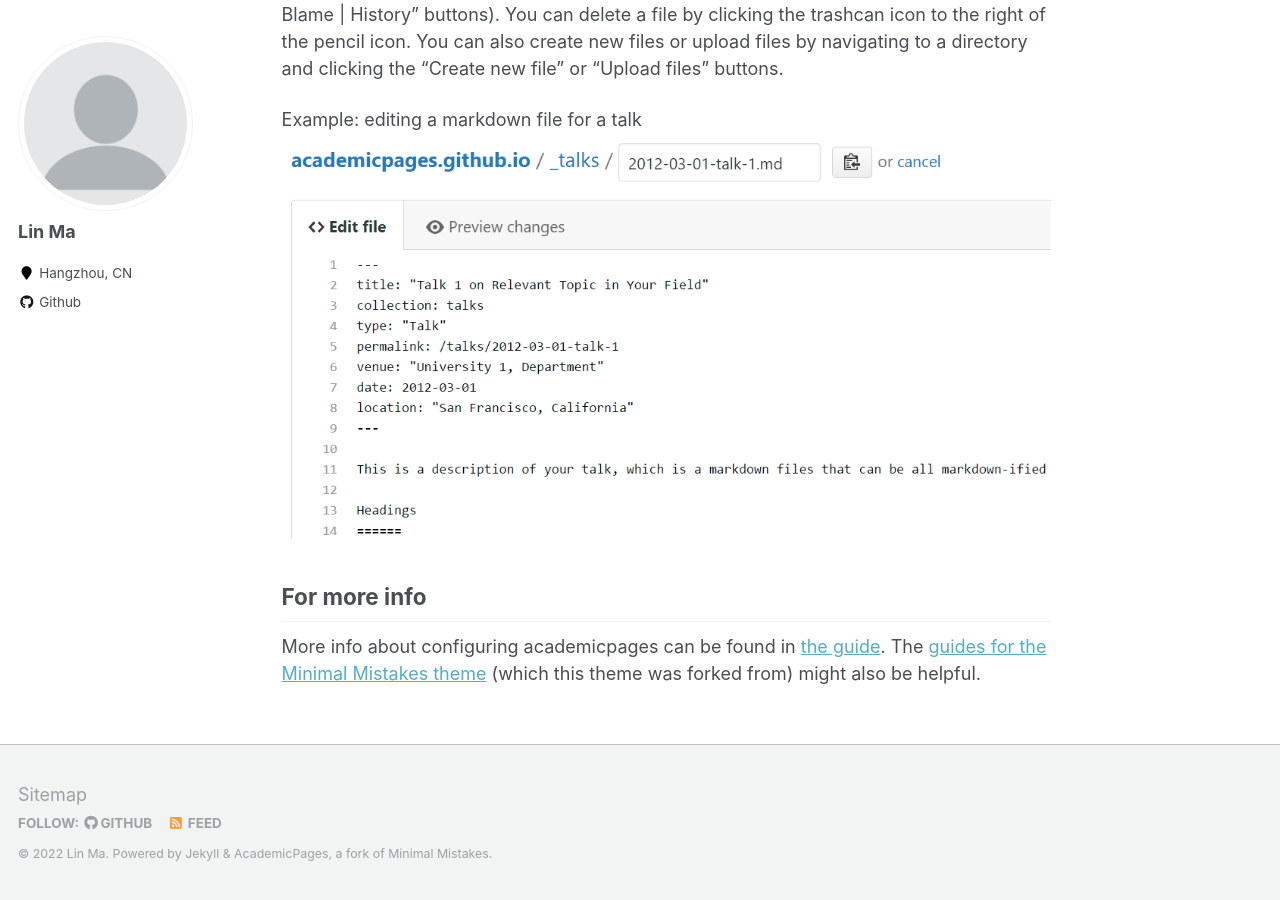
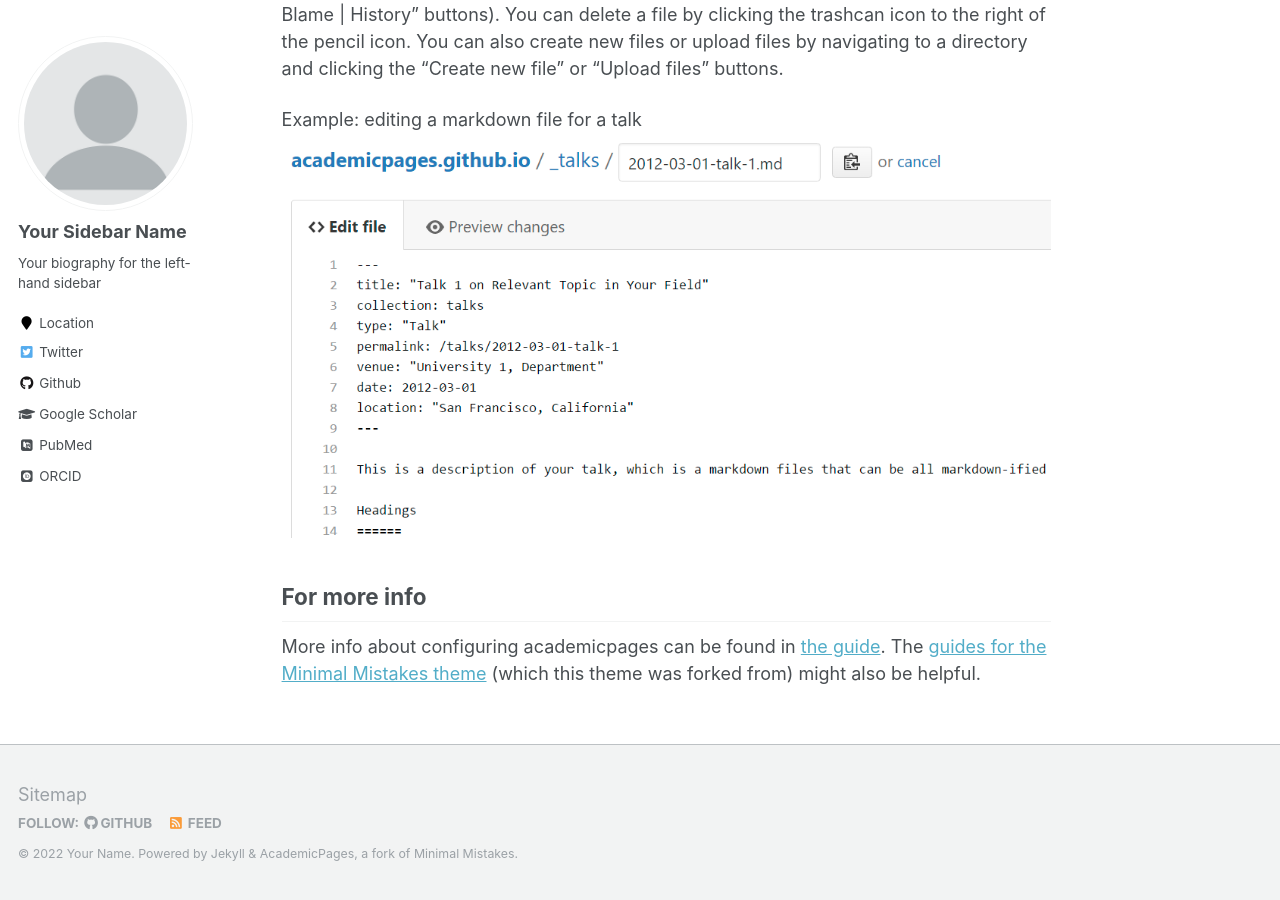
Before and after one commit to marlinilram/marlinilram.github.com.old, a Jekyll site: the page built from _pages/about.md, in a window 1280 px wide and 900 px high, scrolled down 2463 px. Built offline with Jekyll 4.4.1, drawn with Linux system fonts in a browser that asks for light colours; some web fonts are replaced; some of the changed text lies outside the part shown.

```diff
--- a/_config.yml
+++ b/_config.yml
@@ -7,13 +7,13 @@
 
 # Site Settings
 locale                   : "en-US"
-title                    : "Lin's site"
+title                    : "Your Name / Site Title"
 title_separator          : "-"
-name                     : &name "Lin Ma"
-description              : &description "graphics engineer"
-url                      : https://marlinilram.github.io # the base hostname & protocol for your site e.g. "https://mmistakes.github.io"
+name                     : &name "Your Name"
+description              : &description "personal description"
+url                      : https://academicpages.github.io # the base hostname & protocol for your site e.g. "https://mmistakes.github.io"
 baseurl                  : "" # the subpath of your site, e.g. "/blog"
-repository               : "marlinilram.github.io"
+repository               : "academicpages/academicpages.github.io"
 teaser                   :  # filename of teaser fallback teaser image placed in /images/, .e.g. "500x300.png"
 breadcrumbs              : false # true, false (default)
 words_per_minute         : 160
@@ -80,15 +80,15 @@ analytics:
 
 # Site Author
 author:
-  name             : "Lin Ma"
+  name             : "Your Sidebar Name"
   avatar           : "profile.png"
-  bio              : ""
-  location         : "Hangzhou, CN"
+  bio              : "Your biography for the left-hand sidebar"
+  location         : "Location"
   employer         :
-  pubmed           : # "https://www.ncbi.nlm.nih.gov/pubmed/?term=john+snow"
-  googlescholar    : # "http://yourfullgooglescholarurl.com"
+  pubmed           : "https://www.ncbi.nlm.nih.gov/pubmed/?term=john+snow"
+  googlescholar    : "http://yourfullgooglescholarurl.com"
   email            :
-  researchgate     : # example: "https://www.researchgate.net/profile/yourprofile"
+  researchgate     :  # example: "https://www.researchgate.net/profile/yourprofile"
   uri              :
   bitbucket        :
   codepen          :
@@ -96,20 +96,20 @@ author:
   flickr           :
   facebook         :
   foursquare       :
-  github           : "marlinilram"
+  github           : "academicpages"
   google_plus      :
   keybase          :
   instagram        :
   impactstory      : #"https://profiles.impactstory.org/u/xxxx-xxxx-xxxx-xxxx"
   lastfm           :
   linkedin         :
-  orcid            : # "http://orcid.org/yourorcidurl"
+  orcid            : "http://orcid.org/yourorcidurl"
   pinterest        :
   soundcloud       :
   stackoverflow    : # http://stackoverflow.com/users/123456/username
   steam            :
   tumblr           :
-  twitter          : # "replacethistwitterhandle"
+  twitter          : "replacethistwitterhandle"
   vine             :
   weibo            :
   xing             :
```
